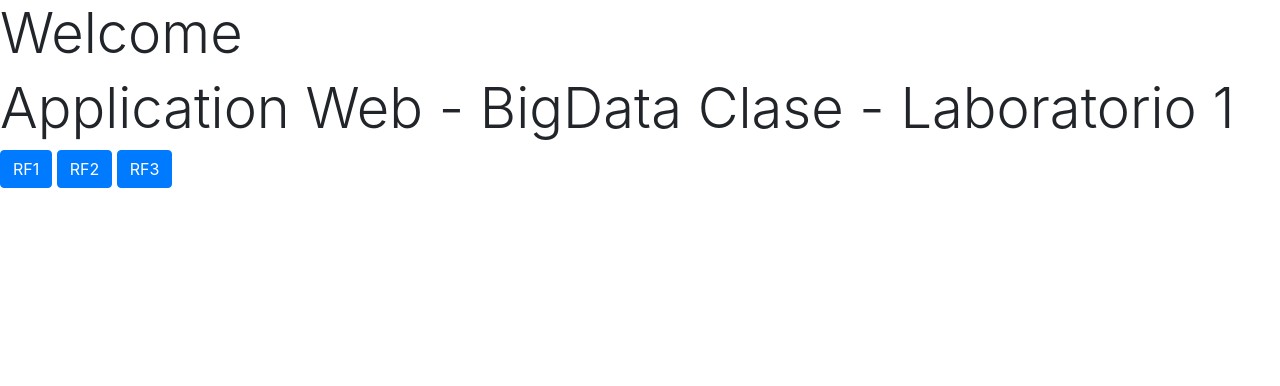
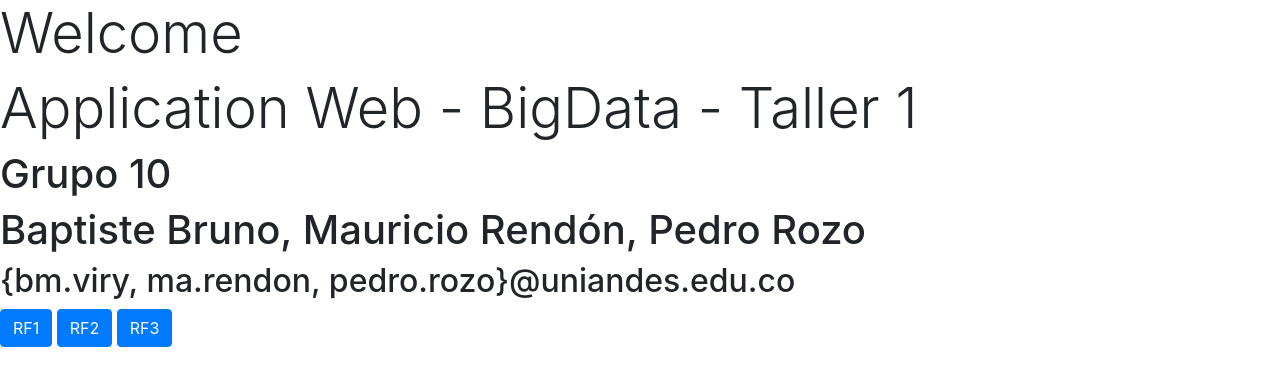
Before and after one commit to BaptisteViry/bigdata_lab2_webApp, a Django app: page /lab/ in a window 1280 px wide. Shown: the top 386 px of the page. Run offline with Django 3.2, Linux system fonts and the light colour scheme; some libraries are stand-ins or nearby versions.

Commit message:
agrego nomnbres

```diff
--- a/webApp/lab/templates/lab/home.html
+++ b/webApp/lab/templates/lab/home.html
@@ -3,7 +3,12 @@
 
 
 <h1 class="display-4">Welcome</h1>
-<h1 class="display-4">Application Web - BigData Clase - Laboratorio 1</h1>
+<h1 class="display-4">Application Web - BigData - Taller 1</h1>
+<h1>Grupo 10</h1>
+<h1>Baptiste Bruno, Mauricio Rendón, Pedro Rozo</h1>
+<h2>{bm.viry, ma.rendon, pedro.rozo}@uniandes.edu.co</h2>
+
+
 
 
 <a class="btn btn-primary" href="rf1/">RF1</a>
```
